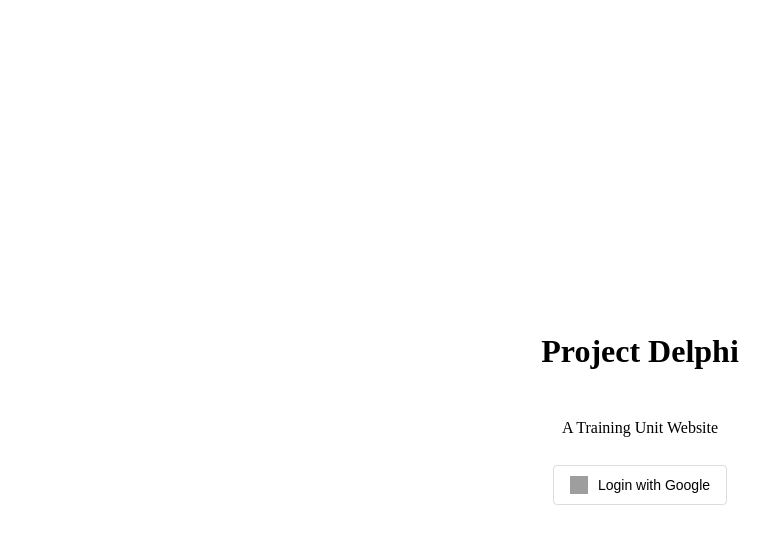
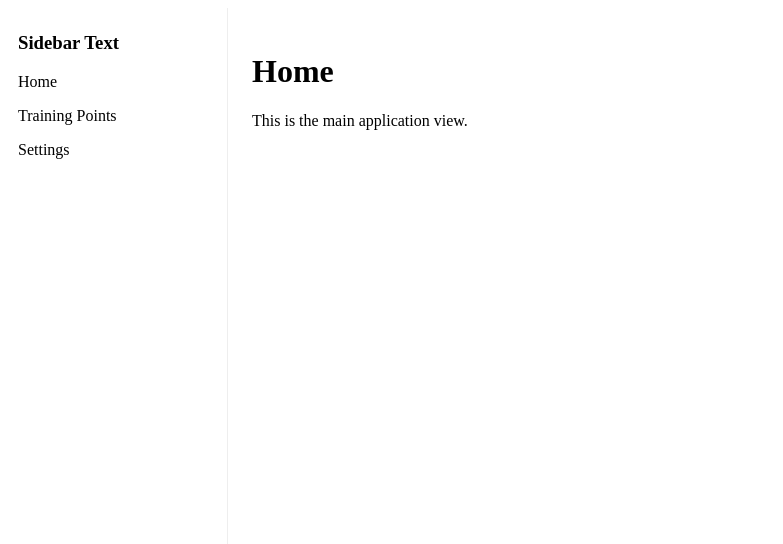
Before and after one commit to training-bphc/project_delphi_training, a React (Vite) app in the folder client/: page / in a window 1280 px wide. Shown: the top 544 px of the page, without its empty margins (0-783 px from the left). Built offline with nearby package versions, Linux system fonts and the light colour scheme; grey boxes are pictures that could not be loaded.

Commit message:
feat(main): add a barebones main view along with a sidebar Add a barebones main view along with an equally barebones sidebar

```diff
--- a/client/index.html
+++ b/client/index.html
@@ -2,9 +2,9 @@
 <html lang="en">
   <head>
     <meta charset="UTF-8" />
-    <link rel="icon" type="image/svg+xml" href="/vite.svg" />
+    <!--<link rel="icon" type="image/svg+xml" href="/vite.svg" />-->
     <meta name="viewport" content="width=device-width, initial-scale=1.0" />
-    <title>client</title>
+    <title> Project Delphi </title>
   </head>
   <body>
     <div id="root"></div>
--- a/client/src/App.tsx
+++ b/client/src/App.tsx
@@ -1,7 +1,11 @@
-import Login from "./views/Login";
+//import Login from "./views/Login";
+import Main from "./views/Main";
+
+//TODO: PLEASE make everything look a bit nicer it looks ASS
 
 function App() {
-  return <Login />;
+  //return <Login />;
+  return <Main/>
 }
 
 export default App;
--- /dev/null
+++ b/client/src/components/AppLayout.tsx
@@ -0,0 +1,26 @@
+import Sidebar from "./Sidebar";
+
+type AppLayoutProps = {
+    children: React.ReactNode;
+}
+
+function AppLayout({children} : AppLayoutProps) {
+    return (
+        <div style={layoutStyle}>
+            <Sidebar/>
+            <main style={mainStyle}> {children} </main>
+        </div>
+    )
+}
+
+const layoutStyle = {
+    display: "flex",
+    minHeight: "100vh",
+}
+
+const mainStyle = {
+    flex: 1,
+    padding: "24px",
+}
+
+export default AppLayout
--- /dev/null
+++ b/client/src/components/Sidebar.tsx
@@ -0,0 +1,21 @@
+function Sidebar() {
+    return (
+        <div style={sidebarStyle}>
+            <h3 style={{marginTop: 0}}> Sidebar Text </h3>
+            <nav>
+                <p> Home </p>
+                <p> Training Points </p>
+                <p> Settings </p>
+            </nav>
+        </div>
+    )
+}
+
+const sidebarStyle = {
+    width: "220px",
+    padding: "24px 10px",
+    borderRight: "1px solid #eee",
+    boxSizing: "border-box" as const,
+}
+
+export default Sidebar
--- a/client/src/views/Login.tsx
+++ b/client/src/views/Login.tsx
@@ -8,13 +8,15 @@ const containerStyle: CSSProperties = {
   alignItems: "center",
   justifyContent: "center",
   gap: "12px",
+  fontFamily: "Inter, Helvetica, Arial",
+  transform: "translateY(-40px)",
 };
 
 function Login() {
   return (
     <div style={containerStyle}>
-      <h1> Project Delphi </h1>
-      <p> A Training Unit Website </p>
+      <h1 style={{marginBottom: "4px"}}> Project Delphi </h1>
+      <p style={{marginTop : 0, marginBottom: "16px"}}> A Training Unit Website </p>
       <GoogleLoginButton />
     </div>
   );
--- a/client/src/views/Main.tsx
+++ b/client/src/views/Main.tsx
@@ -0,0 +1,12 @@
+import AppLayout from "../components/AppLayout";
+
+function Main() {
+    return (
+        <AppLayout>
+            <h1> Home </h1>
+            <p> This is the main application view. </p>
+        </AppLayout>
+    )
+}
+
+export default Main
```
